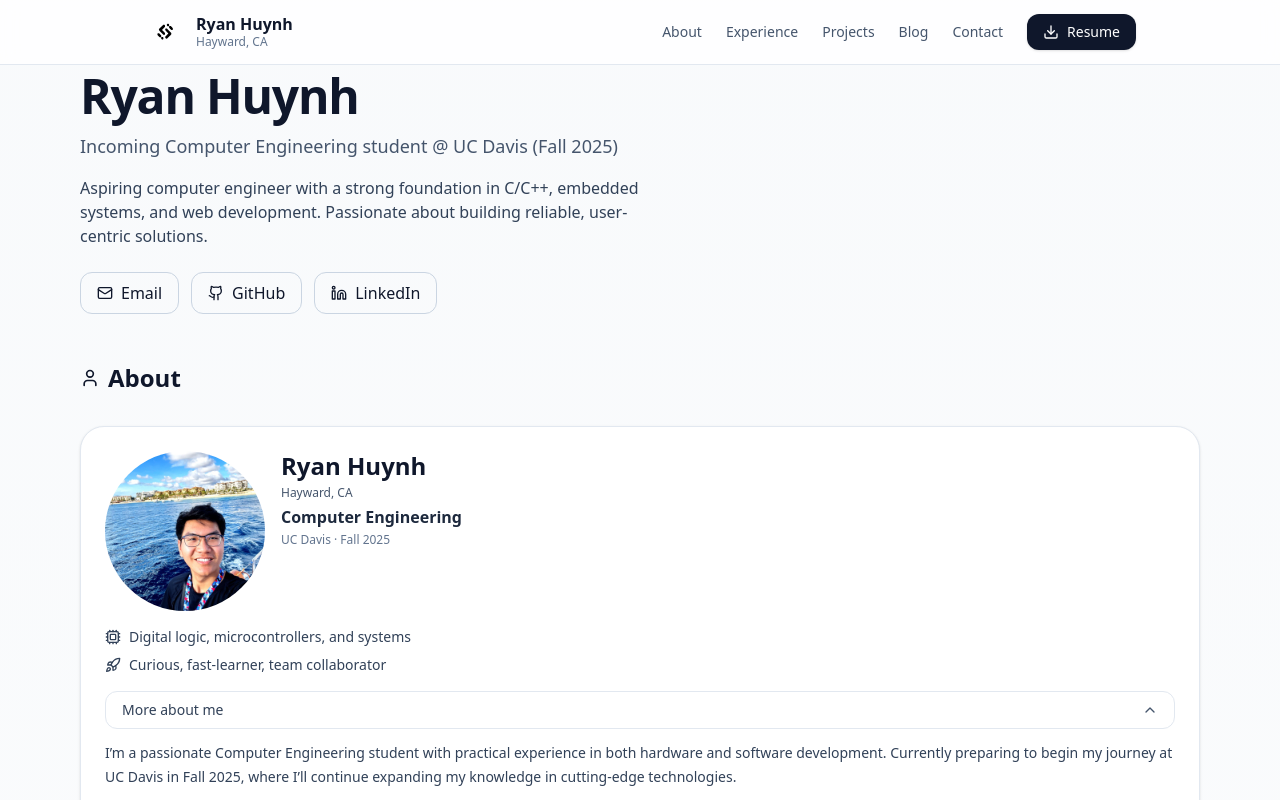
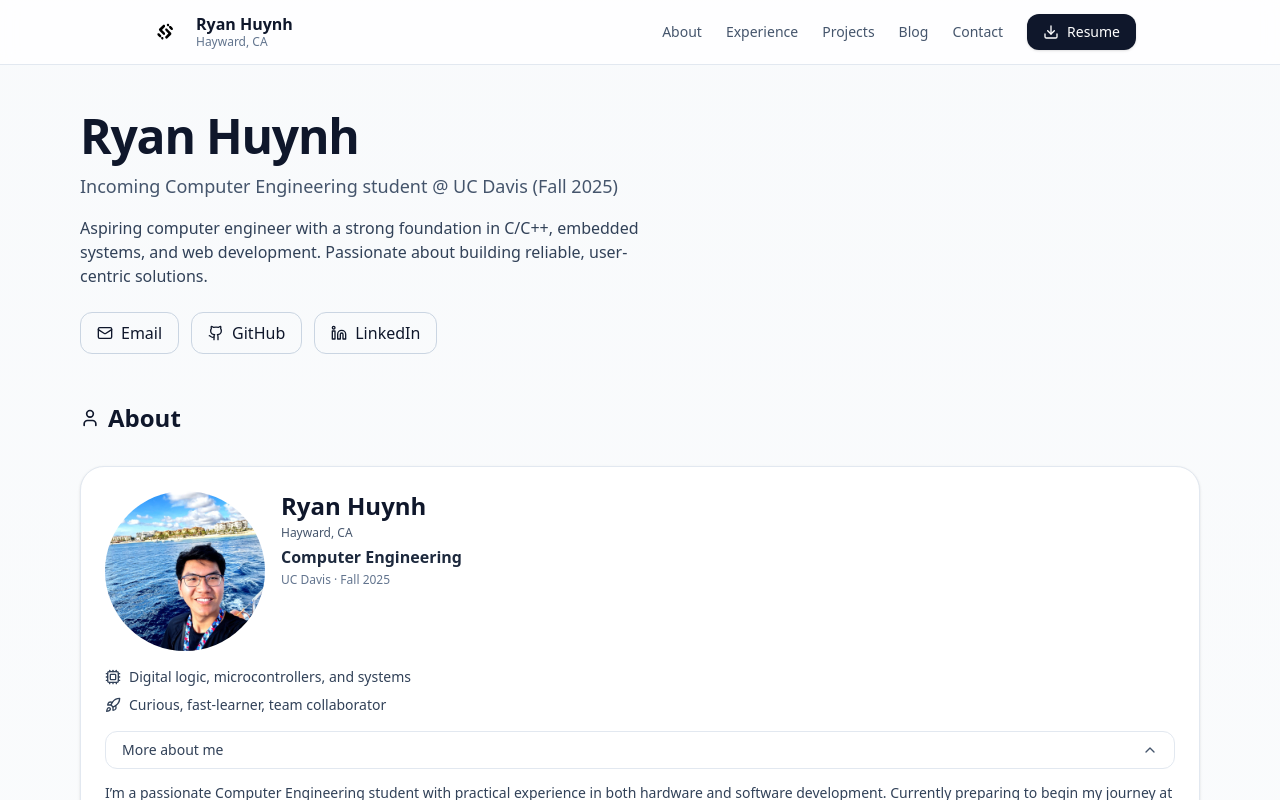
Before and after one commit to ryanhuynh02/ryan-portfolio, a Next.js app: page / in a window 1280 px wide. Shown: the top 800 px of the page. Built offline with nearby package versions, Linux system fonts and the light colour scheme.

Commit message:
fix header ag

```diff
--- a/src/app/page.tsx
+++ b/src/app/page.tsx
@@ -412,7 +412,7 @@ export default function Portfolio() {
       <SiteHeader />
 
       {/* Hero */}
-      <section className="max-w-6xl mx-auto px-4 pt-18 pb-10">
+      <section className="max-w-6xl mx-auto px-4 pt-28 pb-10">
         <div className="grid md:grid-cols-[1.2fr,1fr] gap-8 items-center">
           <div>
             <h1 className="text-4xl md:text-5xl font-extrabold tracking-tight">
```
